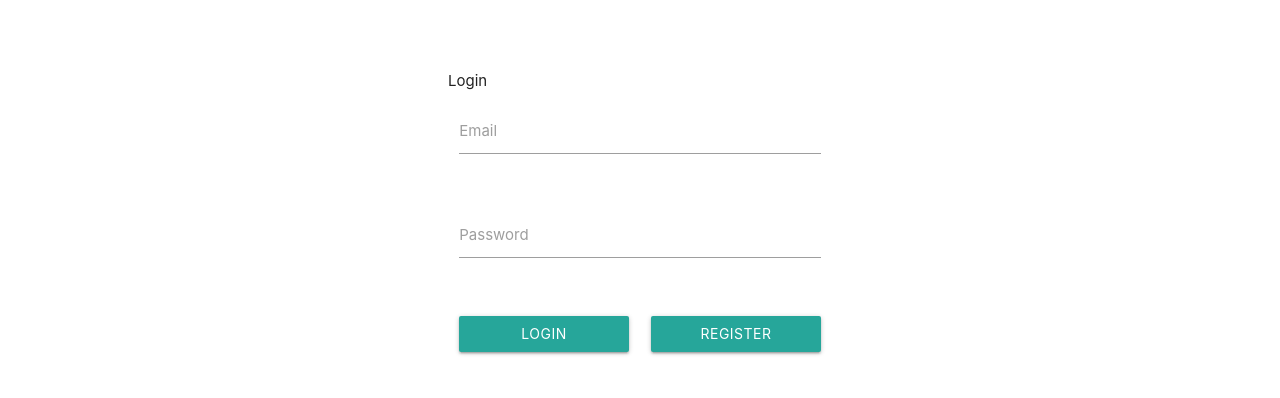
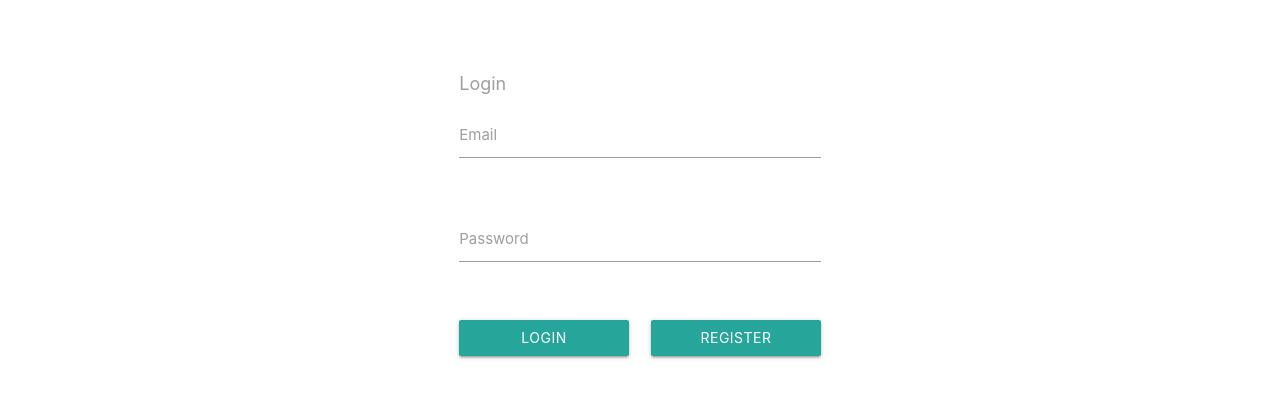
Before and after one commit to GabeFak/Priority-Tracker-MERN, a React (Create React App) app in the folder client/: page / in a window 1280 px wide. Shown: the part 154-552 px from the top of the page. Built offline with nearby package versions, Linux system fonts and the light colour scheme.

Commit message:
css modifications no.1

```diff
--- a/client/src/App.css
+++ b/client/src/App.css
@@ -5,3 +5,8 @@ body {
 .col::-webkit-scrollbar {
   display: none;
 }
+
+.reg-log{
+  color: #9e9e9e;
+  font-size: large;
+}
--- a/client/src/components/Login.js
+++ b/client/src/components/Login.js
@@ -51,8 +51,9 @@ const Login = () => {
 
     return (
         <div className="row container" >
-            <div>Login</div>
-                <form onSubmit={onSubmit} className="col s12">
+            {/* <div>Login</div> */}
+                <form onSubmit={onSubmit} className="col s12" >
+                <div className='reg-log'>Login</div>
                     <Alerts />
                     <div className="row">
                         <div className="input-field col s12">
--- a/client/src/components/Register.js
+++ b/client/src/components/Register.js
@@ -54,8 +54,9 @@ const Register = () => {
 
     return (
         <div className="row container" >
-            <div>Register</div>
+
             <form onSubmit={onSubmit} className="col s12">
+                <div className='reg-log'>Register</div>
                 <Alerts />
                 <div className="row">
                     <div className="input-field col s12">
--- a/client/src/components/Search.js
+++ b/client/src/components/Search.js
@@ -1,6 +1,7 @@
 import React from 'react';
 import { useContext, useRef, useEffect } from 'react';
 import UserDataContext from '../context/UserData/UserDataContext';
+import '../materializeOverride.css';
 
 const Search = ({ cat }) => {
     const userDataContext = useContext(UserDataContext);
@@ -60,7 +61,7 @@ const Search = ({ cat }) => {
             <div className="nav-wrapper" syle={{display: 'flex', alignItems: "center"}}>
                 <form>
                     <div className="input-field" >
-                        <input id="search" ref={text} onFocus={changeSelectState} onChange={searchFilter} type="search" required style={{margin: "unset"}}/>
+                        <input id="search" ref={text} onFocus={changeSelectState} onChange={searchFilter} type="search" required style={{margin: "unset", maxWidth: '400px'}}/>
                         <label className="label-icon" htmlFor="search"><i className="material-icons">search</i></label>
                         <i className="material-icons" style={{display: "inline"}}>close</i>
                     </div>
--- a/client/src/components/modals/AddNewTaskStartedModal.js
+++ b/client/src/components/modals/AddNewTaskStartedModal.js
@@ -33,12 +33,7 @@ const AddNewTaskStartedModal = () => {
         newDatePlusAdd(setNewTask);
     };
 
-    const onSubmit = () => {
-        if(newTask.name !== '' && newTask.description !== '' && newTask.subTasks !== '') {
-            addTask(newTask)
-        } else {
-            setAlert('Please fill out all feilds', 'danger', 2);
-        };
+    const onClear = () => {
         setNewTask({
             category: 'started',
             name: '',
@@ -51,17 +46,13 @@ const AddNewTaskStartedModal = () => {
         });
     };
 
-    const onClear = () => {
-        setNewTask({
-            category: 'started',
-            name: '',
-            description: '',
-            subTasks: '',
-            tags: [{tag: 'Tags'}],
-            priority: 'low',
-            isFinished: false,
-            date: ''
-        });
+    const onSubmit = () => {
+        if(newTask.name !== '' && newTask.description !== '' && newTask.subTasks !== '') {
+            addTask(newTask)
+        } else {
+            setAlert('Please fill out all feilds', 'danger', 2);
+        };
+        onClear();
     };
 
     const newSubTask = () => {
@@ -79,7 +70,7 @@ const AddNewTaskStartedModal = () => {
     };
 
     return (
-        <div id='new-task-modal-started' className='modal' style={{width: '60%', height: '60%'}}>
+        <div id='new-task-modal-started' className='modal' style={{width: '65%', height: '65%'}}>
             <div className='modal-content'>
                 <h4>Create New Backlog Task</h4>
                 <div className='row'>
@@ -123,12 +114,12 @@ const AddNewTaskStartedModal = () => {
                         </select>
                     </div>
                 </div>
-            </div>
-            <div className='modal-footer'>
-                {/* cancel */}
-                <a href="#!" onClick={onClear} className="modal-close waves-effect waves-light btn green">Cancel</a>
-                {/* submit */}
-                <a href="#!" onClick={onSubmit} className="modal-close waves-effect waves-light btn">Enter</a>
+                <div className='modal-footer'>
+                    {/* cancel */}
+                    <a href="#!" onClick={onClear} className="modal-close waves-effect waves-light btn green">Cancel</a>
+                    {/* submit */}
+                    <a href="#!" onClick={onSubmit} className="modal-close waves-effect waves-light btn">Enter</a>
+                </div>
             </div>
         </div>
     )
--- a/client/src/components/modals/NewTaskBacklogModal.js
+++ b/client/src/components/modals/NewTaskBacklogModal.js
@@ -82,7 +82,7 @@ const NewTaskBacklogModal = () => {
 
 
     return (
-        <div id='new-task-modal' className='modal' style={{width: '40%', height: '40%'}}>
+        <div id='new-task-modal' className='modal' style={{width: '65%', height: '65%'}}>
             <div className='modal-content'>
                 <h4>Create New Backlog Task</h4>
                 {/* <Alerts /> */}
--- a/client/src/components/modals/UpdateTaskModelSubItem.js
+++ b/client/src/components/modals/UpdateTaskModelSubItem.js
@@ -9,7 +9,7 @@ const UpdateTaskModelSubItem = ({ sub, setTaskUpdate, index, taskUpdate, display
                       <p>
                           <label>
 
-                              <input style={{opacity: "1", pointerEvents: "all", display: {display} }}type="checkbox" className="filled-in" checked={sub[1]} value={sub[1]}
+                              <input style={{opacity: "1", pointerEvents: "all", display: {display}, marginTop: "2px" }}type="checkbox" className="filled-in" checked={sub[1]} value={sub[1]}
 
                               onChange={e => { const tempSubTaskIO = [...taskUpdate.subTasks]; tempSubTaskIO[index][1]=!tempSubTaskIO[index][1];
 
--- a/client/src/materializeOverride.css
+++ b/client/src/materializeOverride.css
@@ -28,6 +28,24 @@
 
 .hide-on-med-and-down{
   margin-right: 40px;
+}
+
+.input-field input[type="search"] ~ .mdi-navigation-close, .input-field input[type="search"] ~ .material-icons {
+  position: absolute;
+  top: 0;
+  right: .1rem;
+  color: transparent;
+  cursor: pointer;
+  font-size: 2rem;
+  transition: .3s color;
+}
+
+.nav-wrapper .input-field input[type="search"] {
+  height: inherit;
+  padding-left: 4rem;
+  width: calc(100% - 1em);
+  border: 0;
+  box-shadow: none;
 }
 
   @media only screen and (min-width: 601px) {
```
